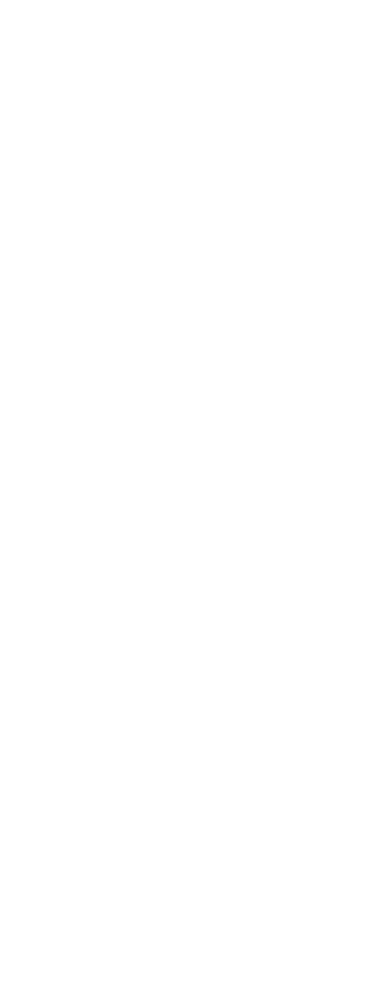
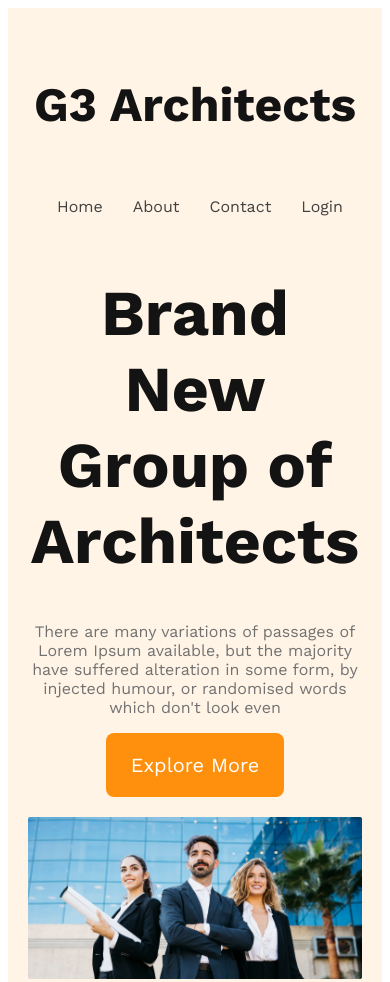
Before and after one commit to mdalamin17/g3-architects-website, a plain HTML site: page index.html in a window 390 px wide. Shown: the top 982 px of the page. Before the commit the page ends 844 px from the top, so only its background shows below. Drawn offline with nearby package versions, Linux system fonts and the light colour scheme.

Commit message:
header sectioncomplete with responsive for mobile and tablet

```diff
--- a/index.html
+++ b/index.html
@@ -1,12 +1,42 @@
 <!DOCTYPE html>
 <html lang="en">
-<head>
-    <meta charset="UTF-8">
-    <meta name="viewport" content="width=device-width, initial-scale=1.0">
+  <head>
+    <meta charset="UTF-8" />
+    <meta name="viewport" content="width=device-width, initial-scale=1.0" />
     <title>G3 architects</title>
-    <link rel="stylesheet" href="styles/architects.css">
-</head>
-<body>
-
-</body>
+    <link rel="stylesheet" href="styles/architects.css" />
+    <link rel="preconnect" href="https://fonts.googleapis.com" />
+    <link rel="preconnect" href="https://fonts.gstatic.com" crossorigin />
+    <link
+      href="https://fonts.googleapis.com/css2?family=Work+Sans:ital,wght@0,100;0,200;0,300;0,400;0,500;0,600;0,700;0,800;0,900;1,100;1,200;1,300;1,400;1,500;1,600;1,700;1,800;1,900&display=swap"
+      rel="stylesheet"
+    />
+  </head>
+  <body>
+    <header>
+      <nav>
+        <h3 class="nav-title">G3 Architects</h3>
+        <ul>
+          <li><a href="">Home</a></li>
+          <li><a href="">About</a></li>
+          <li><a href="">Contact</a></li>
+          <li><a href="">Login</a></li>
+        </ul>
+      </nav>
+      <div class="banner">
+         <div class="banner-content">
+          <h1 class="banner-title">Brand New Group of Architects</h1>
+          <p class="banner-description">
+            There are many variations of passages of Lorem Ipsum available, but
+            the majority have suffered alteration in some form, by injected
+            humour, or randomised words which don't look even
+          </p>
+          <button class="btn-primary">Explore More</button>
+        </div>
+        <img src="images/banner.png" alt="" />
+      </div>
+    </header>
+    <main></main>
+    <footer></footer>
+  </body>
 </html>
--- a/styles/architects.css
+++ b/styles/architects.css
@@ -0,0 +1,79 @@
+* {
+  font-family: Work Sans;
+}
+header {
+  background: rgba(255, 144, 14, 0.1);
+  padding: 50px 240px;
+}
+nav {
+  display: flex;
+  justify-content: space-between;
+  align-items: center;
+}
+.nav-title {
+  color: #131313;
+  font-size: 3rem; /*3rem=3*16*/
+  font-weight: 700px;
+}
+nav ul {
+  display: flex;
+}
+nav li {
+  list-style: none;
+  margin-right: 30px;
+  font-size: 1rem; /*1rem=1*16*/
+  font-weight: 500px;
+}
+nav li a {
+  text-decoration: none;
+  color: #424242;
+}
+/*banner style*/
+.banner-content {
+  max-width: 800px;
+  text-align: center;
+  margin: 0px auto;
+}
+.banner-title {
+  font-size: 4rem;
+  color: #131313;
+  font-weight: 700px;
+}
+.banner-description {
+  color: #727272;
+  font-size: 1rem; /*16px*/
+  font-weight: 400px; /*normal*/
+}
+.btn-primary {
+  border-radius: 8px;
+  background: #ff900e;
+  color: #ffffff;
+  padding: 20px 25px;
+  font-size: 1.25rem;
+  font-weight:600px ;
+  cursor: pointer;
+  border: 0px;
+}
+.banner img{
+    width: 100%;
+    margin-top: 20px;
+}
+/*responsive media queries*/
+/*mobile devices*/
+@media screen  and (max-width:576px){
+    header{
+        padding: 20px;
+    }
+    nav{
+        flex-direction: column;
+    }
+}
+/*medium devices*/
+@media screen and (min-width:576px) and (max-width:992px) {
+    header{
+        padding: 50px;
+    }
+    nav{
+        flex-direction: column;
+    }
+}
```
